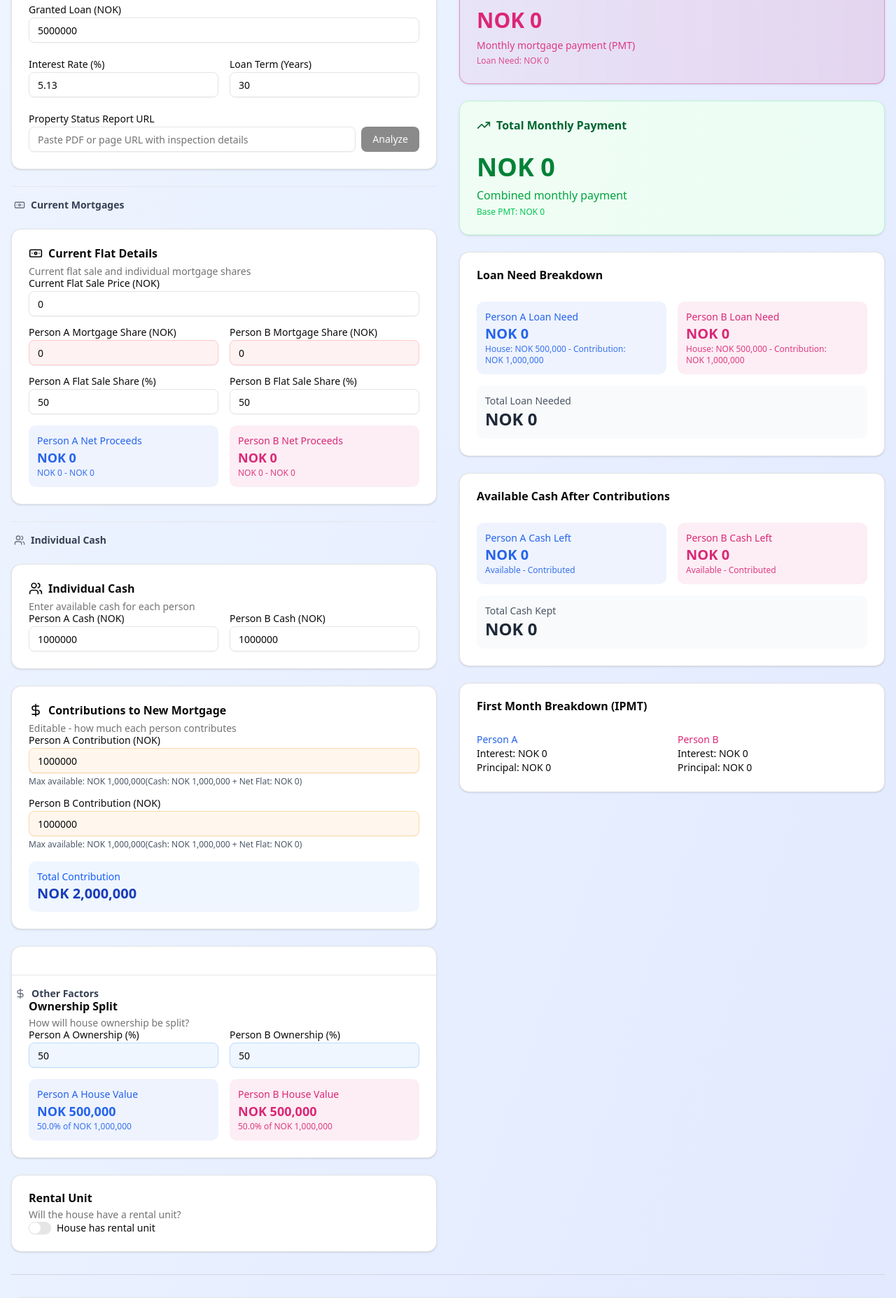
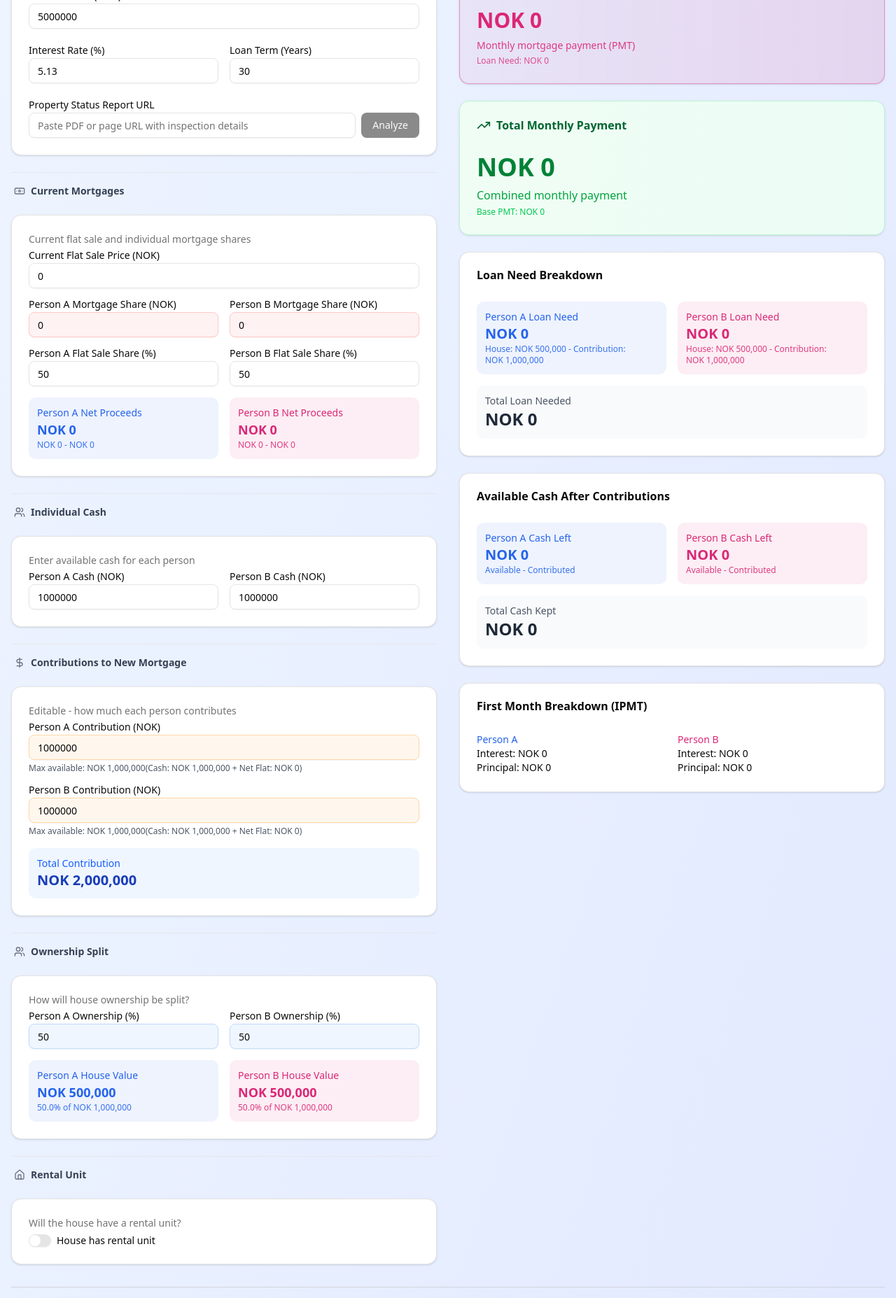
Before and after one commit to mocialov/mortgage_calculator, a React (Vite) app: page / in a window 1280 px wide. Shown: the part 773-2628 px from the top of the page at 70% size. Built offline with nearby package versions, Linux system fonts and the light colour scheme.

Commit message:
adding LLM integration

```diff
--- a/src/App.jsx
+++ b/src/App.jsx
@@ -73,12 +73,13 @@ function App() {
 
   // Mobile stepper (only affects small screens)
   const inputSteps = [
-    'Current Flat Details',
-    'Individual Cash',
-    'New House Details',
-    'Contributions to New Mortgage',
-    'Ownership Split',
-    'Rental Unit'
+    'New House Details',                // Step 1 (index 0)
+    'Current Mortgages',                // Step 2 (index 1)
+    'Individual Cash',                  // Step 3 (index 2)
+    'Ownership Split',                  // Step 4 (index 3)
+    'Rental Unit',                      // Step 5 (index 4)
+    'Contributions to New Mortgage',    // Step 6 (index 5)
+    'Results'                           // Step 7 (index 6)
   ]
 
   const [calculations, setCalculations] = useState({
@@ -420,12 +421,12 @@ function App() {
             <h2 className="text-sm font-semibold text-gray-700 px-1 flex items-center gap-2">
               <Home className="h-4 w-4 text-gray-500" /> New House Details
             </h2>
-            <Card className={`${currentStep === 2 ? 'block' : 'hidden'} lg:block`}>
+            <Card className={`${currentStep === 0 ? 'block' : 'hidden'} lg:block`}>
               <CardHeader>
-                <CardTitle className="flex items-center gap-2">
+                {/* <CardTitle className="flex items-center gap-2">
                   <Home className="h-5 w-5" />
                   House Details
-                </CardTitle>
+                </CardTitle> */}
                 <CardDescription>Enter the house price and loan details</CardDescription>
               </CardHeader>
               <CardContent className="space-y-6">
@@ -648,12 +649,12 @@ function App() {
             <h2 className="text-sm font-semibold text-gray-700 px-1 flex items-center gap-2">
               <Banknote className="h-4 w-4 text-gray-500" /> Current Mortgages
             </h2>
-            <Card className={`${currentStep === 0 ? 'block' : 'hidden'} lg:block`}>
+            <Card className={`${currentStep === 1 ? 'block' : 'hidden'} lg:block`}>
               <CardHeader>
-                <CardTitle className="flex items-center gap-2">
+                {/* <CardTitle className="flex items-center gap-2">
                   <Banknote className="h-5 w-5" />
                   Current Flat Details
-                </CardTitle>
+                </CardTitle> */}
                 <CardDescription>Current flat sale and individual mortgage shares</CardDescription>
               </CardHeader>
               <CardContent className="space-y-4">
@@ -740,12 +741,12 @@ function App() {
             <h2 className="text-sm font-semibold text-gray-700 px-1 flex items-center gap-2">
               <Users className="h-4 w-4 text-gray-500" /> Individual Cash
             </h2>
-            <Card className={`${currentStep === 1 ? 'block' : 'hidden'} lg:block`}>
+            <Card className={`${currentStep === 2 ? 'block' : 'hidden'} lg:block`}>
               <CardHeader>
-                <CardTitle className="flex items-center gap-2">
+                {/* <CardTitle className="flex items-center gap-2">
                   <Users className="h-5 w-5" />
                   Individual Cash
-                </CardTitle>
+                </CardTitle> */}
                 <CardDescription>Enter available cash for each person</CardDescription>
               </CardHeader>
               <CardContent className="space-y-4">
@@ -774,13 +775,18 @@ function App() {
               </CardContent>
             </Card>
 
+            {/* Section: Contributions to New Mortgage */}
+            <div className="border-t border-gray-200 my-4" />
+            <h2 className="text-sm font-semibold text-gray-700 px-1 flex items-center gap-2">
+              <DollarSign className="h-4 w-4 text-gray-500" /> Contributions to New Mortgage
+            </h2>
             {/* Contributions moved into Cash section (step 2) */}
-            <Card className={`${currentStep === 2 ? 'block' : 'hidden'} lg:block`}>
+            <Card className={`${currentStep === 5 ? 'block' : 'hidden'} lg:block`}>
               <CardHeader>
-                <CardTitle className="flex items-center gap-2">
+                {/* <CardTitle className="flex items-center gap-2">
                   <DollarSign className="h-5 w-5" />
                   Contributions to New Mortgage
-                </CardTitle>
+                </CardTitle> */}
                 <CardDescription>Editable - how much each person contributes</CardDescription>
               </CardHeader>
               <CardContent className="space-y-4">
@@ -823,14 +829,14 @@ function App() {
               </CardContent>
             </Card>
 
-            <Card className={`${currentStep === 4 ? 'block' : 'hidden'} lg:block`}>
-              {/* Section: Other Factors */}
-              <div className="border-t border-gray-200 my-4" />
-              <h2 className="text-sm font-semibold text-gray-700 px-1 flex items-center gap-2">
-                <DollarSign className="h-4 w-4 text-gray-500" /> Other Factors
-              </h2>
+            {/* Section: Ownership Split */}
+            <div className="border-t border-gray-200 my-4" />
+            <h2 className="text-sm font-semibold text-gray-700 px-1 flex items-center gap-2">
+              <Users className="h-4 w-4 text-gray-500" /> Ownership Split
+            </h2>
+            <Card className={`${currentStep === 3 ? 'block' : 'hidden'} lg:block`}>
               <CardHeader>
-                <CardTitle>Ownership Split</CardTitle>
+                {/* <CardTitle>Ownership Split</CardTitle> */}
                 <CardDescription>How will house ownership be split?</CardDescription>
               </CardHeader>
               <CardContent className="space-y-4">
@@ -890,9 +896,14 @@ function App() {
               </CardContent>
             </Card>
 
-            <Card className={`${currentStep === 5 ? 'block' : 'hidden'} lg:block`}>
+            {/* Section: Rental Unit */}
+            <div className="border-t border-gray-200 my-4" />
+            <h2 className="text-sm font-semibold text-gray-700 px-1 flex items-center gap-2">
+              <Home className="h-4 w-4 text-gray-500" /> Rental Unit
+            </h2>
+            <Card className={`${currentStep === 4 ? 'block' : 'hidden'} lg:block`}>
               <CardHeader>
-                <CardTitle>Rental Unit</CardTitle>
+                {/* <CardTitle>Rental Unit</CardTitle> */}
                 <CardDescription>Will the house have a rental unit?</CardDescription>
               </CardHeader>
               <CardContent className="space-y-4">
@@ -922,7 +933,7 @@ function App() {
           </div>
 
           {/* Right Column - Results & Calculations */}
-          <div className="space-y-6">
+          <div className={`${currentStep === 6 ? 'block' : 'hidden'} lg:block space-y-6`}>
             <Card className="border" style={{ background: `linear-gradient(90deg, ${hexToRgba(personAColor, 0.06)}, ${hexToRgba(personAColor, 0.12)})`, borderColor: hexToRgba(personAColor, 0.4) }}>
               <CardHeader>
                 <CardTitle style={{ color: personAColor }}>{aName} Monthly Payment</CardTitle>
@@ -1057,7 +1068,7 @@ function App() {
         </div>
 
         {/* Bottom Section - Spanning Both Columns (Property analysis removed - now inside House Details) */}
-        <div className="border-t border-gray-300 my-8 pt-8">
+  <div className={`${currentStep === 6 ? 'block' : 'hidden'} lg:block border-t border-gray-300 my-8 pt-8`}>
           <div className="space-y-6">
             <Card>
               <CardHeader>
```
